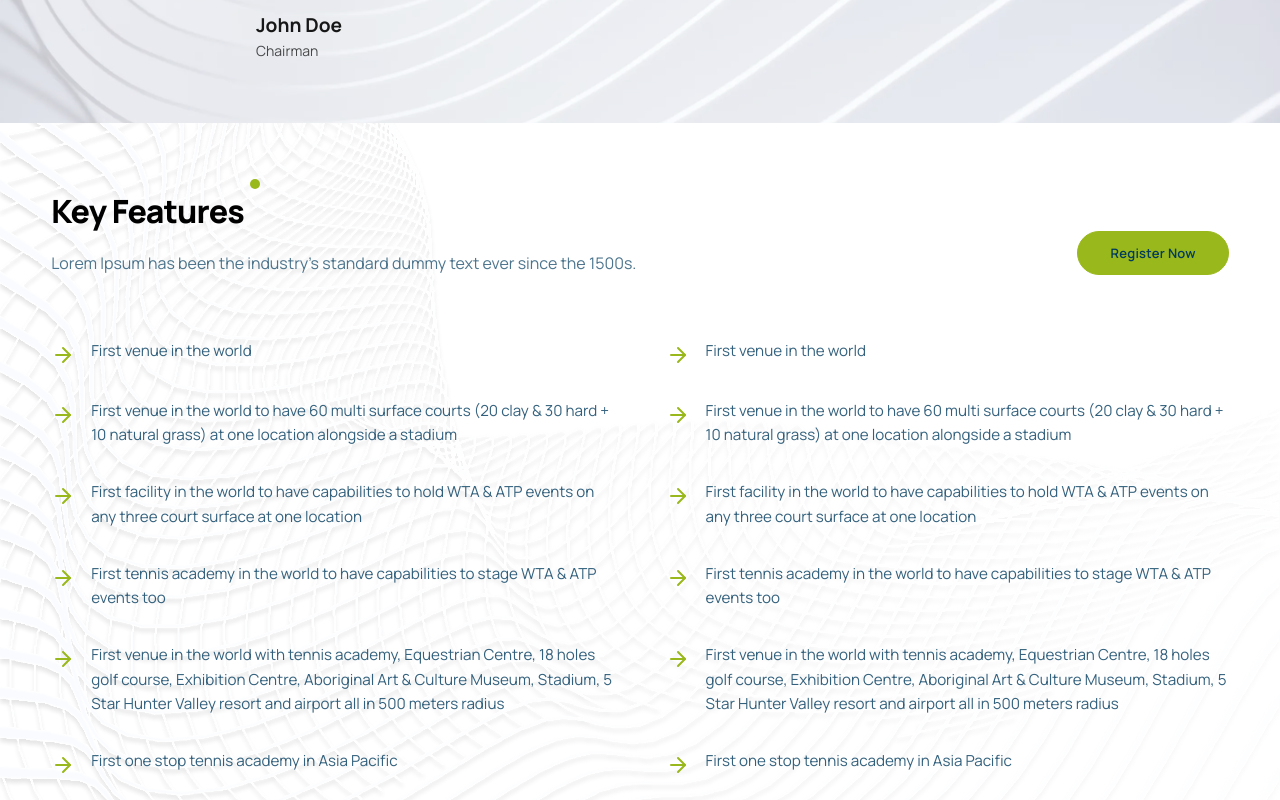
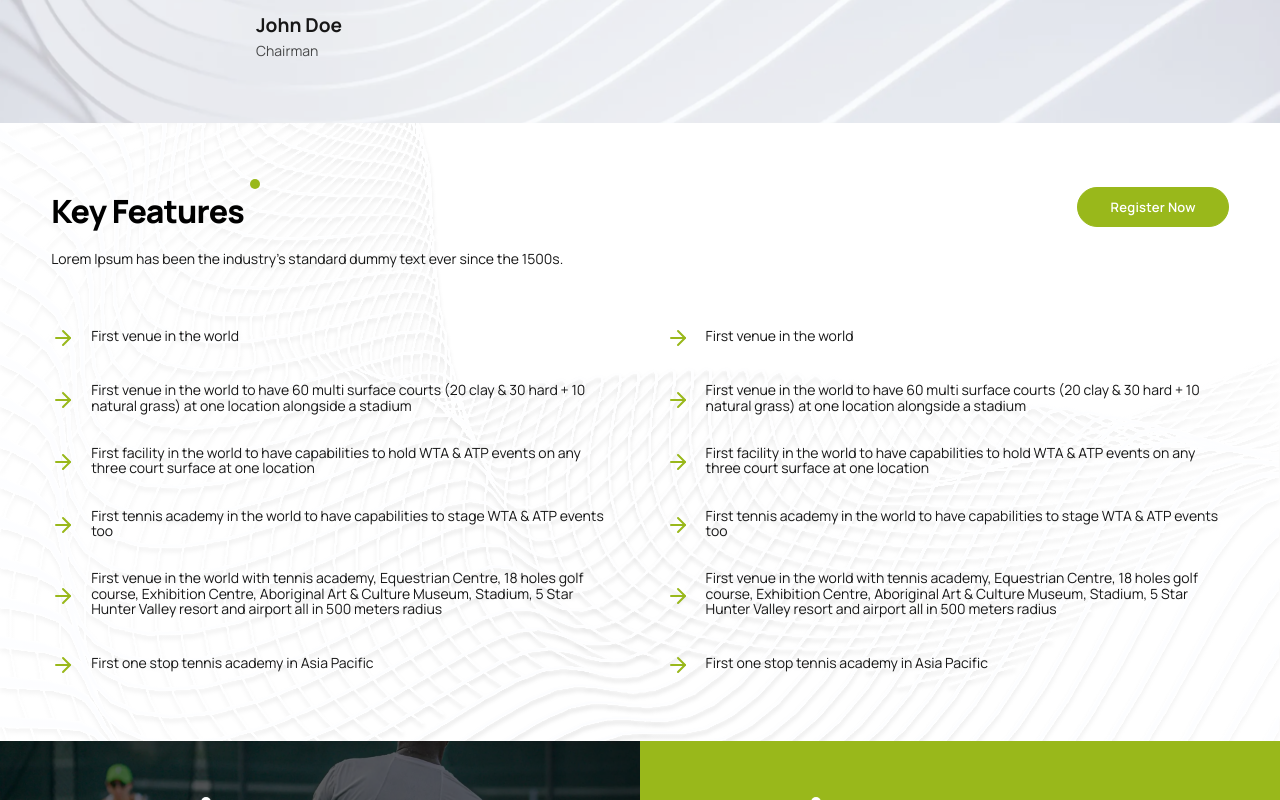
Before and after one commit to therahulchaurasia/kwebmaker-assessment, a Next.js app: page / in a window 1280 px wide. Shown: the part 1820-2620 px from the top of the page. Built offline with nearby package versions, Linux system fonts and the light colour scheme.

Commit message:
key features section done

```diff
--- a/src/components/sections/KeyFeatures.tsx
+++ b/src/components/sections/KeyFeatures.tsx
@@ -1,11 +1,11 @@
 import Image from "next/image"
 import { SectionHeading } from "@/components/ui/SectionHeading"
 import Button from "@/components/ui/Button"
-import { ArrowRight } from "lucide-react" // Or use a custom SVG if you prefer
+import { ArrowRight } from "lucide-react"
 
 const FEATURES = [
   "First venue in the world",
-  "First venue in the world", // Duplicate in design, kept for fidelity
+  "First venue in the world",
   "First venue in the world to have 60 multi surface courts (20 clay & 30 hard + 10 natural grass) at one location alongside a stadium",
   "First venue in the world to have 60 multi surface courts (20 clay & 30 hard + 10 natural grass) at one location alongside a stadium",
   "First facility in the world to have capabilities to hold WTA & ATP events on any three court surface at one location",
@@ -21,56 +21,40 @@ const FEATURES = [
 export default function KeyFeatures() {
   return (
     <section className="relative w-full fluid-section-y overflow-hidden	px-[clamp(2rem,4vw,5rem)]">
-      {/* 1. BACKGROUND IMAGE */}
       <div className="absolute inset-0 z-0">
         <Image
           src="/assets/vector-bg-2.svg"
           alt="Wireframe Background"
           fill
-          className="object-cover object-left opacity-40" // Lower opacity so text pops
+          className="object-cover object-left opacity-70"
         />
-        {/* White fade to ensure text readability on the right side if needed */}
-        <div className="absolute inset-0 bg-linear-to-r from-transparent via-white/50 to-white opacity-80" />
+
+        <div className="absolute inset-0 bg-linear-to-r from-white via-white/50 to-white opacity-80" />
       </div>
-
-      {/* 2. CONTENT CONTAINER */}
-      <div className="fluid-section relative z-10 w-full flex flex-col gap-[clamp(3rem,5vw,4rem)]">
-        {/* --- HEADER ROW ---
-            Mobile: Stacked
-            Desktop: Title Left, Button Right
-        */}
-        <div className="flex flex-col md:flex-row md:items-end justify-between gap-6">
+      <div className="fluid-section relative z-10 w-full flex flex-col gap-[clamp(3rem,5vw,3.5rem)]">
+        <div className="flex flex-col md:flex-row justify-between gap-6">
           <div className="flex flex-col items-start gap-4 max-w-2xl">
             <SectionHeading
               title="Key Features"
               textclassName="text-black font-black"
               dotclassName="bg-brand-lime"
             />
-            <p className="text-brand-navy/70 text-[length:clamp(1rem,1.2vw,1.125rem)]">
+            <p className=" fluid-paragraph">
               Lorem Ipsum has been the industry's standard dummy text ever since
               the 1500s.
             </p>
           </div>
 
-          <Button className="bg-brand-lime text-brand-navy hover:bg-brand-navy hover:text-white transition-colors rounded-full font-semibold px-8 py-3 shrink-0">
+          <Button className="justify-self-start self-start bg-brand-lime text-white hover:bg-brand-navy hover:text-white transition-colors rounded-full font-semibold">
             Register Now
           </Button>
         </div>
 
-        {/* --- FEATURES GRID ---
-            Mobile: 1 Column
-            Desktop: 2 Columns
-        */}
         <div className="grid grid-cols-1 md:grid-cols-2 gap-x-[clamp(2rem,4vw,5rem)] gap-y-[clamp(1.5rem,2.5vw,2.5rem)]">
           {FEATURES.map((feature, index) => (
-            <div key={index} className="flex items-start gap-3 md:gap-4">
-              {/* Icon: Using a green arrow icon */}
+            <div key={index} className="flex items-center gap-3 md:gap-4">
               <ArrowRight className="w-5 h-5 md:w-6 md:h-6 text-brand-lime shrink-0 mt-1" />
-
-              {/* Text */}
-              <p className="text-brand-navy/80 text-[length:clamp(0.95rem,1.1vw,1.1rem)] leading-relaxed">
-                {feature}
-              </p>
+              <p className="fluid-paragraph leading-relaxed">{feature}</p>
             </div>
           ))}
         </div>
```
